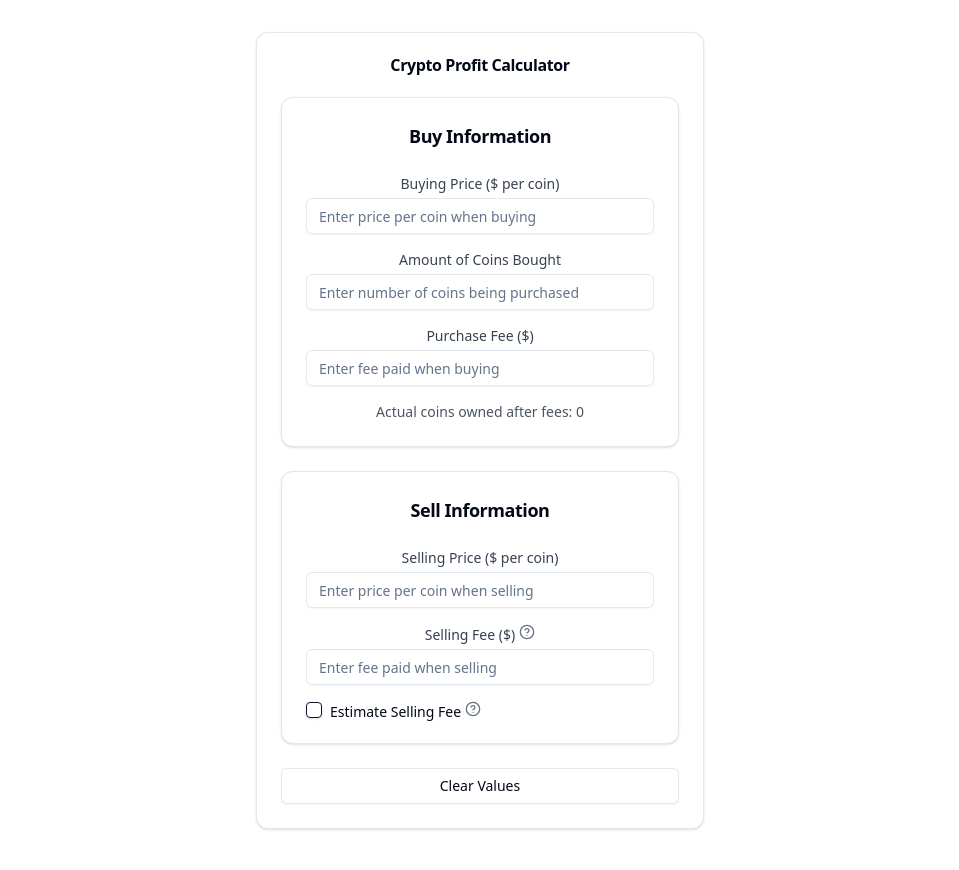
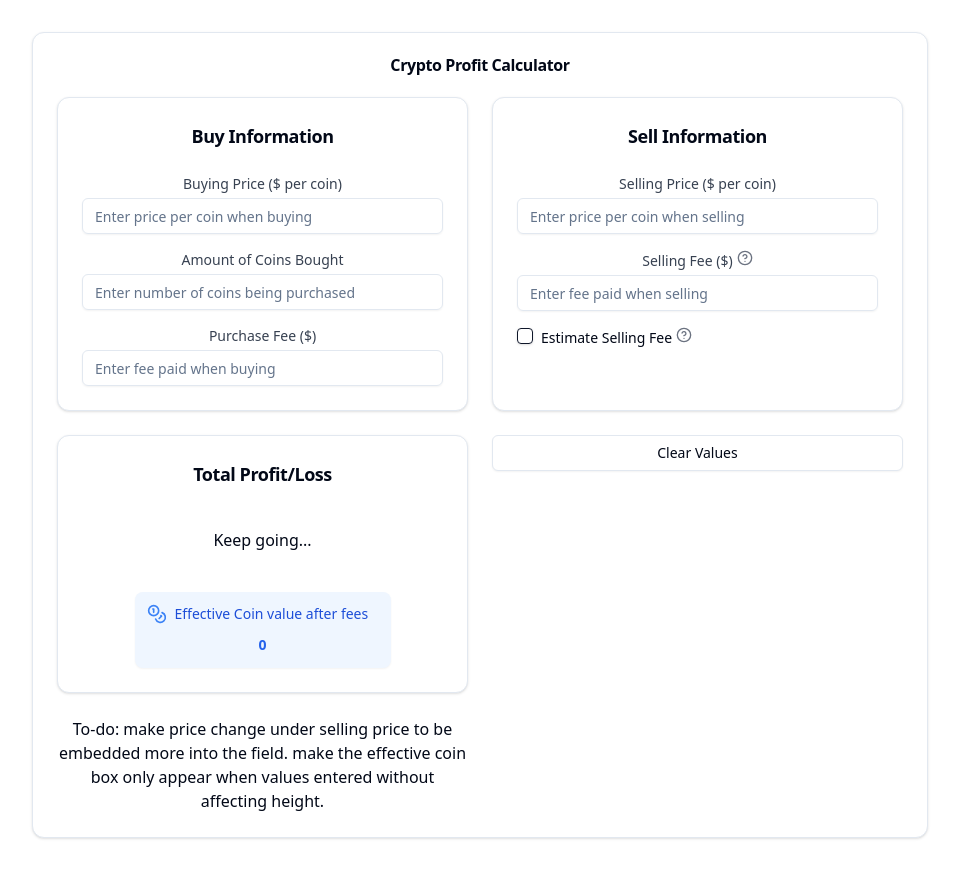
Before and after one commit to payamf1/cryptoCalc, a React (Vite) app: page / in a window 1280 px wide. Shown: the whole page, without its empty margins (160-1119 px from the left). Built offline with nearby package versions, Linux system fonts and the light colour scheme.

Commit message:
some UI fixes and enhancements
added to-do:
1. make price change under selling price to be embedded more into the field.
2. Make the effective coin box only appear when values entered without affecting height.

```diff
--- a/src/App.tsx
+++ b/src/App.tsx
@@ -11,7 +11,7 @@ import { Label } from "@/components/ui/label"
 import { HelpCircle } from 'lucide-react'
 import { Tooltip, TooltipContent, TooltipProvider, TooltipTrigger } from "@/components/ui/tooltip"
 import { CheckedState } from '@radix-ui/react-checkbox'
-
+import { Coins } from 'lucide-react';
 
 const CryptoProfitCalculator = () => {
   const [purchasePrice, setPurchasePrice] = useState('');
@@ -161,12 +161,12 @@ const CryptoProfitCalculator = () => {
 
 
   return (
-    <Card className="w-full max-w-md mx-auto">
+    <Card className="w-full max-w-4xl mx-auto">
       <CardHeader>
         <CardTitle>Crypto Profit Calculator</CardTitle>
       </CardHeader>
       <CardContent>
-        <div className="space-y-6">
+        <div className="lg:grid lg:grid-cols-2 lg:gap-6 space-y-6 lg:space-y-0">
           <Card>
             <CardHeader>
               <CardTitle className="text-lg">Buy Information</CardTitle>
@@ -203,6 +203,7 @@ const CryptoProfitCalculator = () => {
                 <label htmlFor="buyFee" className="block text-sm font-medium text-gray-700">
                   Purchase Fee ($)
                 </label>
+                <div className="relative">
                 <Input
                     id="buyFee"
                     type="text"
@@ -212,16 +213,15 @@ const CryptoProfitCalculator = () => {
                     className="mt-1"
                   />
                 {feePercentage !== null && (
-                  <div className="mt-1 text-sm text-gray-500">
-                    approx. {feePercentage}% of the purchase amount.
-                  </div>
+                    <span className="absolute right-2 top-1/2 transform -translate-y-1/2 text-xs text-gray-500">
+                      approx. {feePercentage}%
+                    </span>
                   )}
                 </div>
-              {effectiveAmount && (
-                <div className="mt-2 text-sm text-gray-600">
-                  Actual coins owned after fees: {effectiveAmount}
+
               </div>
-              )}
+
+
             </CardContent>
           </Card>
 
@@ -230,7 +230,7 @@ const CryptoProfitCalculator = () => {
               <CardTitle className="text-lg">Sell Information</CardTitle>
             </CardHeader>
             <CardContent className="space-y-4">
-              <div>
+              <div className="relative">
                 <label htmlFor="salePrice" className="block text-sm font-medium text-gray-700">
                   Selling Price ($ per coin)
                 </label>
@@ -298,24 +298,64 @@ const CryptoProfitCalculator = () => {
             </CardContent>
           </Card>
 
+
+
+          <Card>
+            <CardHeader>
+              <CardTitle className="text-lg">Total Profit/Loss</CardTitle>
+            </CardHeader>
+            <CardContent className="space-y-4">
+              {profit == null && profitPercentage == null && (
+                <div className="mt-4 text-center">
+                  <div>
+                    Keep going...
+                    </div>
+                  <p>
+                    &nbsp;
+                  </p>
+                </div>
+              )}
+
               {profit !== null && profitPercentage !== null && (
                 <div className="mt-4 text-center">
-              <p className="text-lg font-semibold">
-                The Profit/Loss: <div className={`text-lg font-semibold ${parseFloat(profit) >= 0 ? 'text-green-600' : 'text-red-600'}`}>
+                  <div className={`text-lg font-semibold ${parseFloat(profit) >= 0 ? 'text-green-600' : 'text-red-600'}`}>
                     {parseFloat(profit) >= 0 ? 'Profit of ' : 'Loss of '}${Math.abs(parseFloat(profit))}
                     </div>
-              </p>
                   <p className={`text-md font-semibold ${parseFloat(profitPercentage) >= 0 ? 'text-green-600' : 'text-red-600'}`}>
                     {parseFloat(profitPercentage) >= 0 ? '(+' : '(-'}{Math.abs(parseFloat(profitPercentage))}% {parseFloat(profitPercentage) >= 0 ? 'Increase)' : 'Decrease)'}
                   </p>
                 </div>
               )}
+
+
+              <div className="flex justify-center">
+                {effectiveAmount && (
+                  <div className="w-64 p-3 bg-blue-50 rounded-lg shadow-sm">
+                    <div className="flex items-center space-x-2">
+                      <Coins className="text-blue-500" size={20} />
+                      <span className="text-sm text-blue-700">Effective Coin value after fees</span>
+                    </div>
+                    <div className="mt-2 text-center">
+                      <span className="text-sm font-bold text-blue-600">{effectiveAmount}</span>
+                    </div>
+                  </div>
+                )}
+              </div>
+            </CardContent>
+          </Card>
+
+
           <Button onClick={clearValues} className="w-full" variant="outline">
             Clear Values
           </Button>
+
+          <p>To-do: make price change under selling price to be embedded more into the field.
+            make the effective coin box only appear when values entered without affecting height.
+          </p>
         </div>
       </CardContent>
     </Card>
+
   );
 };
 
```
Lines whose indentation alone changed are shown as unchanged.
